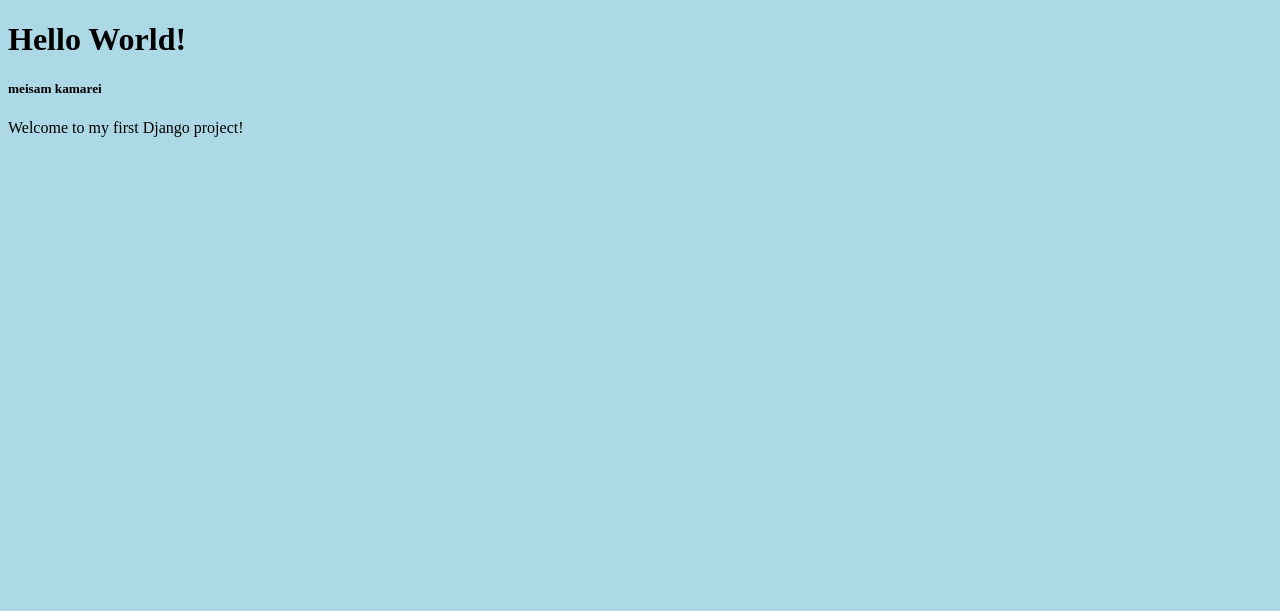
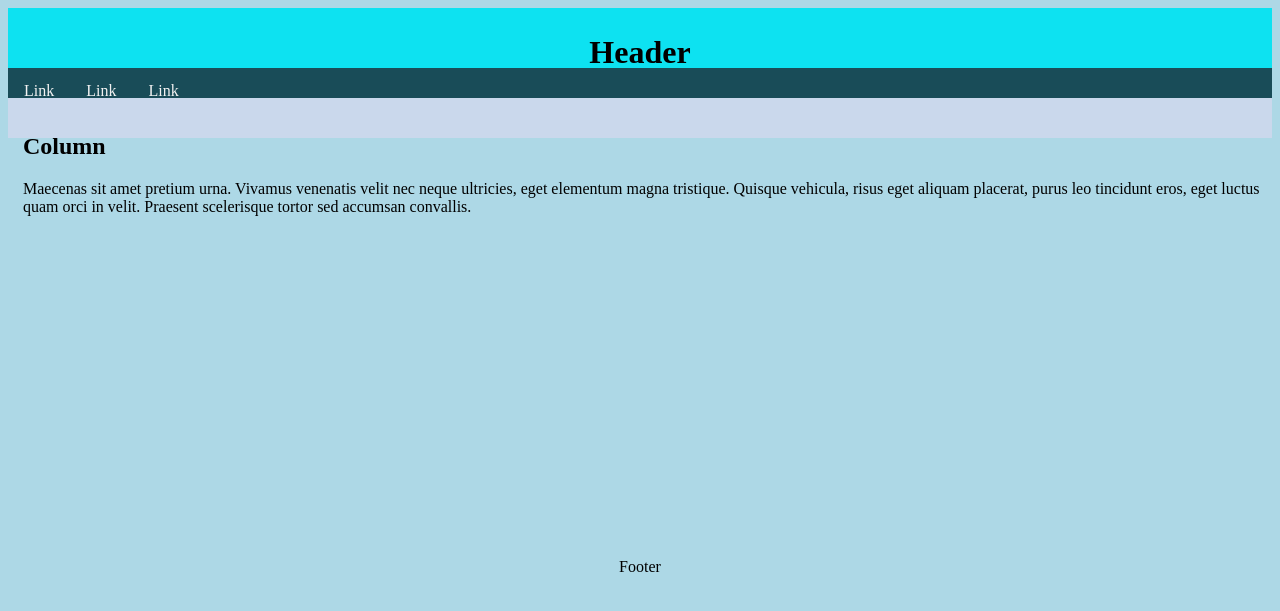
Before and after one commit to meisam125/uast, a Django app: page /login/ in a window 1280 px wide. Shown: the top 611 px of the page. Run offline with Django 4.2, Linux system fonts and the light colour scheme.

Commit message:
commit first.html

```diff
--- a/login/static/styles.css
+++ b/login/static/styles.css
@@ -1,3 +1,46 @@
 body {
     background-color: lightblue;
   }
+  .header {
+    background-color: #0de2f1;
+    padding: 5px;
+    text-align: center;
+    height: 50px;
+  }
+
+/* Style the top navigation bar */
+.topnav {
+  height: 30px;
+  overflow: hidden;
+  background-color: rgb(25, 76, 88);
+}
+
+/* Style the topnav links */
+.topnav a {
+  float: left;
+  display: block;
+  color: #f2f2f2;
+  text-align: center;
+  padding: 14px 16px;
+  text-decoration: none;
+}
+/* Change color on hover */
+.topnav a:hover {
+  background-color: #ddd;
+  color: black;
+}
+
+/* Create three equal columns that floats next to each other */
+.column {
+  float: left;
+  width: 100%;
+  height: 430px;
+  padding: 15px;
+}
+
+.footer {
+  background-color: #cad8ec;
+  height: 20px;
+  padding: 10px;
+  text-align: center;
+}
--- a/login/templates/first.html
+++ b/login/templates/first.html
@@ -7,10 +7,24 @@
 <html>
 <body>
 
-<h1>Hello World!</h1>
+    <div class="header">
+        <h1>Header</h1>
+    </div>
 
-    <h5> meisam kamarei </h5>
-<p>Welcome to my first Django project!</p>
+    <div class="topnav">
+        <a href="#">Link</a>
+        <a href="#">Link</a>
+        <a href="#">Link</a>
+    </div>
+
+    <div class="column">
+        <h2>Column</h2>
+        <p>Maecenas sit amet pretium urna. Vivamus venenatis velit nec neque ultricies, eget elementum magna tristique. Quisque vehicula, risus eget aliquam placerat, purus leo tincidunt eros, eget luctus quam orci in velit. Praesent scelerisque tortor sed accumsan convallis.</p>
+    </div>
+
+    <div class="footer">
+        <p>Footer</p>
+    </div>
 
 </body>
 </html>
```
